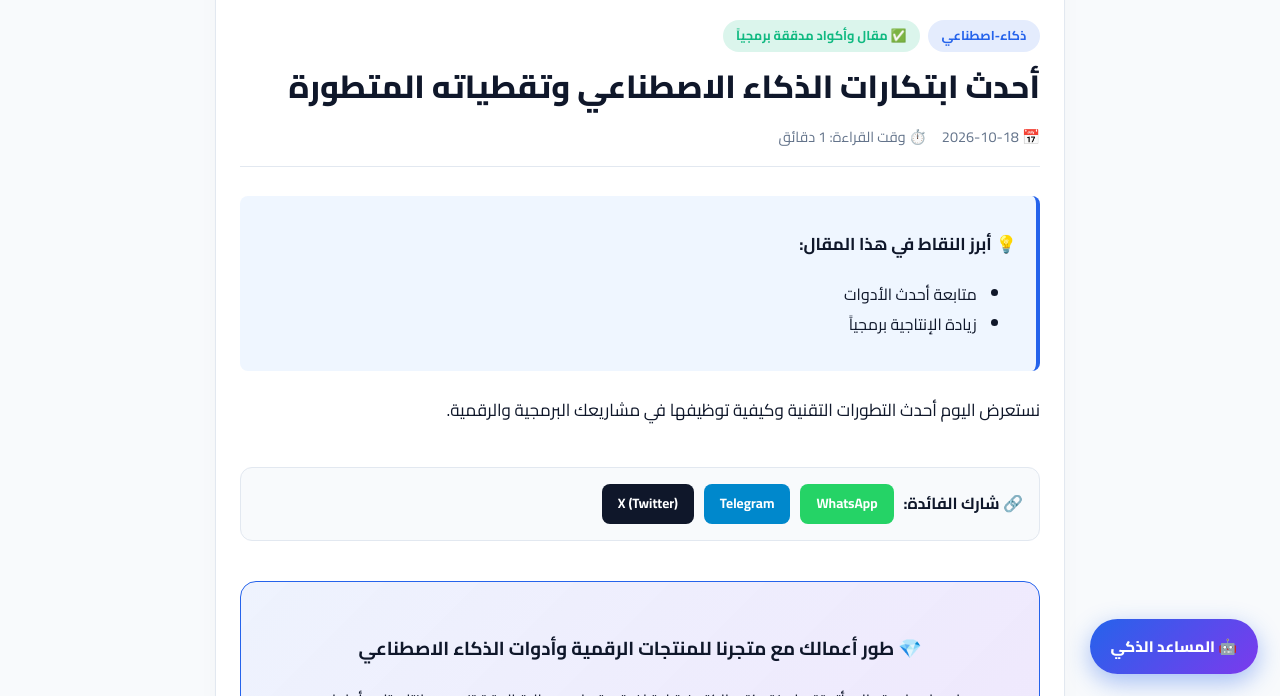
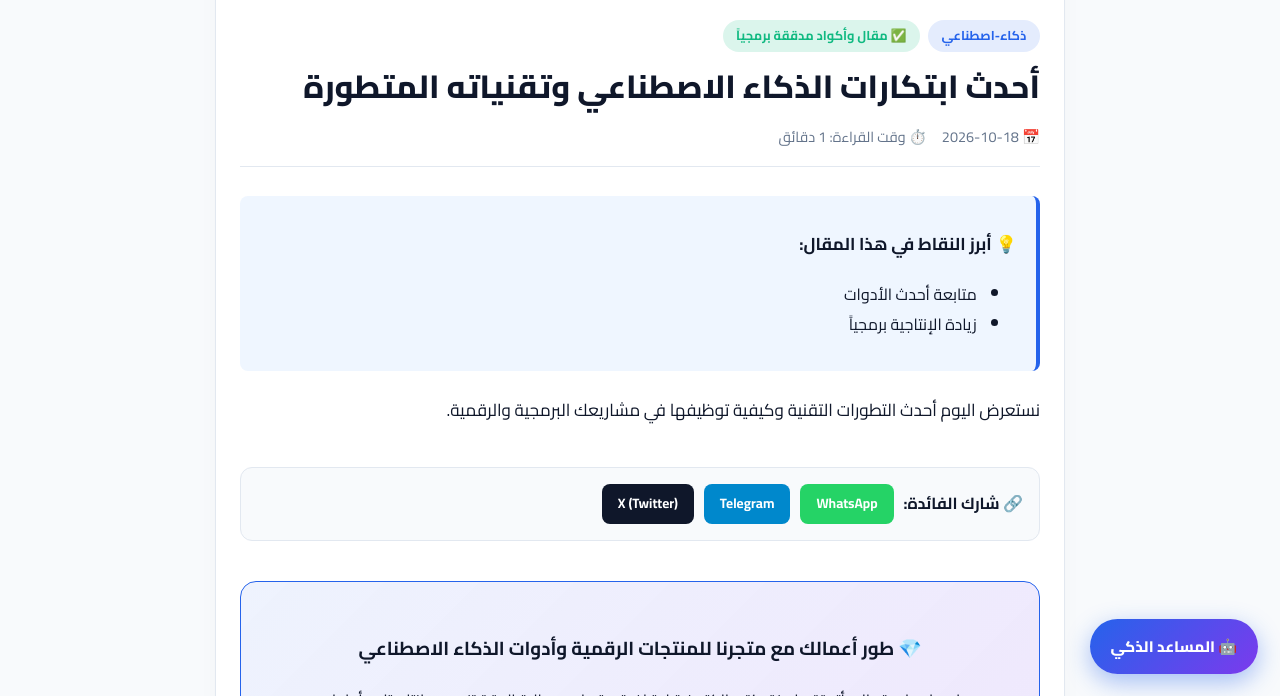
Before and after one commit to neuraltech-ai/Youstoredu, a Jekyll site: the page built from _posts/2026-10-18-أحدث-ابتكارات-الذكاء-الاصطناعي-وتقط.md, in a window 1280 px wide and 900 px high, scrolled down 377 px, cut to the strip 204-900 px from the top of the window. Built offline with Jekyll 4.4.1, drawn with Linux system fonts in a browser that asks for light colours; nearby versions of some CDN libraries.

Commit message:
Fix spelling error (تقطياته -> تقنياته) and enhance Arabic language auditing agent

```diff
--- a/_posts/2026-10-18-أحدث-ابتكارات-الذكاء-الاصطناعي-وتقط.md
+++ b/_posts/2026-10-18-أحدث-ابتكارات-الذكاء-الاصطناعي-وتقط.md
@@ -1,6 +1,6 @@
 ---
 layout: post
-title: "أحدث ابتكارات الذكاء الاصطناعي وتقطياته المتطورة"
+title: "أحدث ابتكارات الذكاء الاصطناعي وتقنياته المتطورة"
 description: "دليلك الشامل لأحدث أدوات وتقنيات الذكاء الاصطناعي الرقمية."
 date: 2026-10-18 01:53:10 +0000
 categories: [ذكاء-اصطناعي]
--- a/bot.py
+++ b/bot.py
@@ -89,7 +89,7 @@
 
 # الخطوة الثانية: وكيل المراجعة والتدقيق الإلزامي (Senior Code Reviewer & Auditor Agent)
 audit_prompt = f"""
-أنت مراجع برمجية ومدقق تقني صارم جداً (Senior Code Reviewer & Technical Editor).
+أنت مراجع برمجية ومدقق لغوي وتقني صارم جداً. شرط أساسي: تدقيق وصياغة النصوص العربية بدقة تامة ومنع أي أخطاء إملائية مثل استبدال حروف متشابهة (مثل القاف والفاء أو الطاء والتاء) وضمان لغة عربية فصحى سليمة 100%.
 قم بمراجعة المقال والأكواد البرمجية التالية بدقة تامة:
 1. تصحيح أي أخطاء برمجية في أكواد البايثون (Syntax & Logic).
 2. تحسين الصياغة التقنية لتكون احترافية وخالية من الحشو.
```
